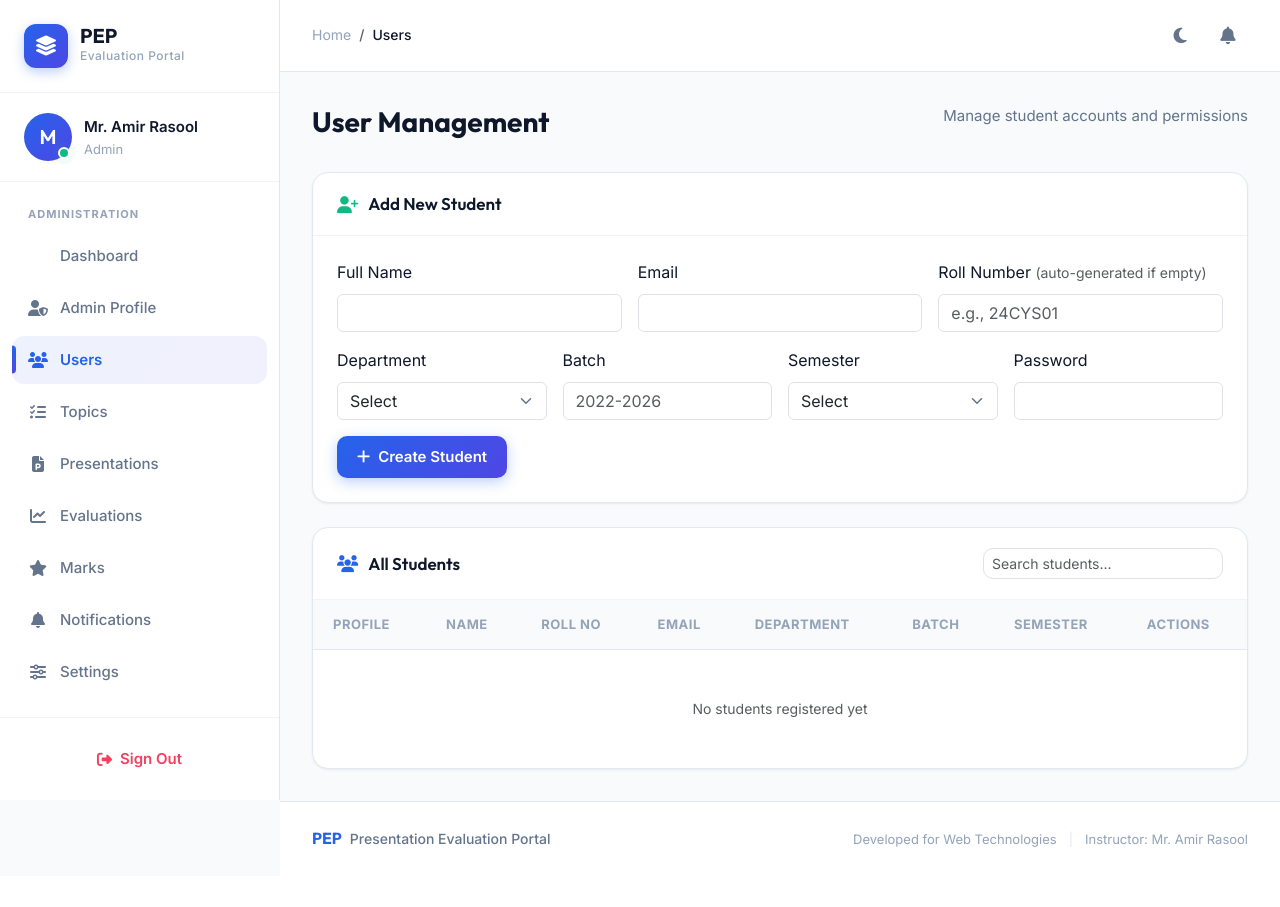
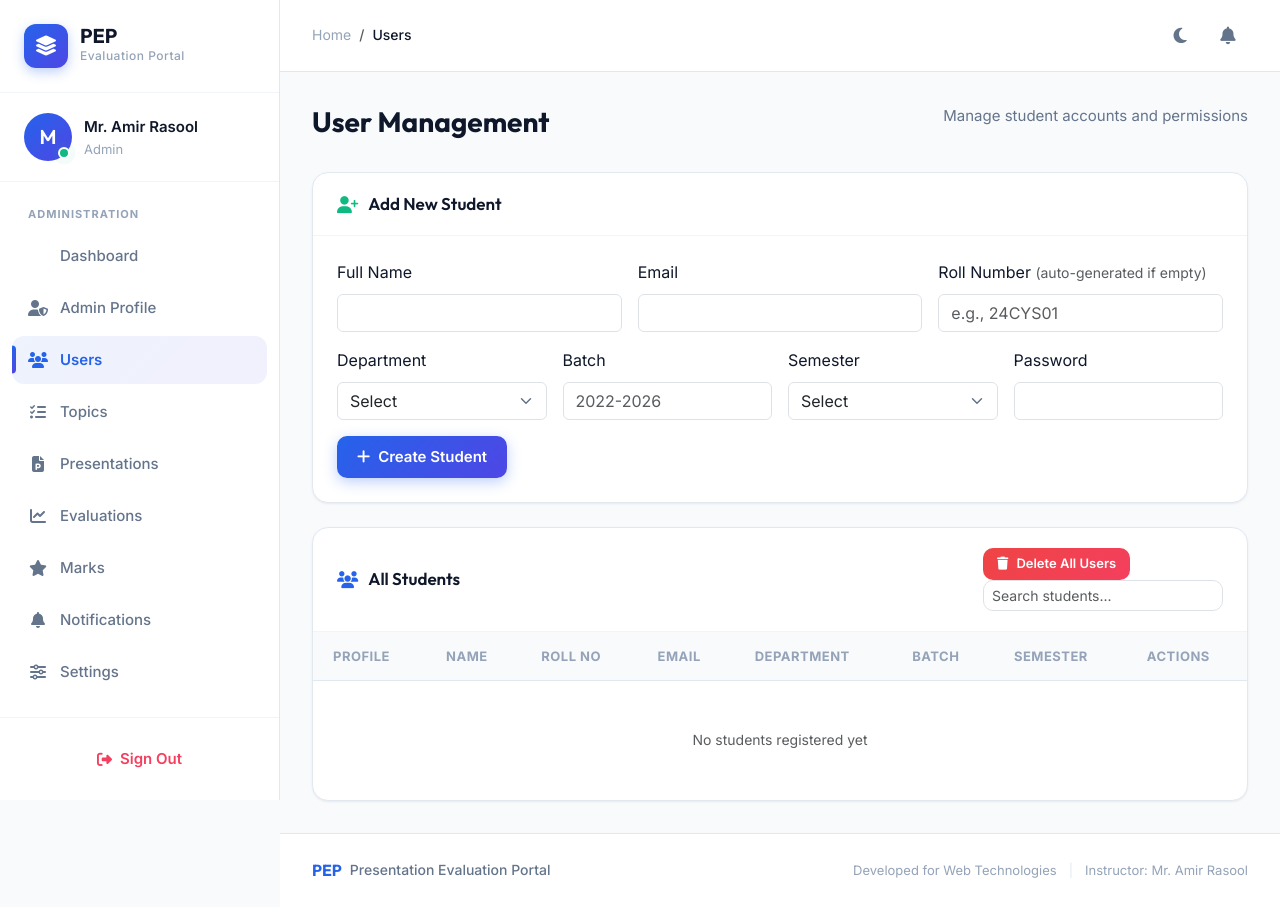
Before and after one commit to saad-838/presentation-evalutation-portal, a Flask app: page /admin/users in a window 1280 px wide. Before the commit the page ends 847 px from the top, so only its background shows below. Run offline with Flask 3, Linux system fonts and the light colour scheme; a user stored in the database is signed in; data comes from the database, SQL or seed files in the repository; parts of the project's set-up code (start-up, migrations or seed data) failed here and were passed over.

Commit message:
Update admin panel and user image functionality

```diff
--- a/app.py
+++ b/app.py
@@ -306,15 +306,6 @@ def register():
             flash('Email already registered.', 'error')
             return redirect(url_for('register'))
 
-        profile_pic = ''
-        if 'profile_picture' in request.files:
-            file = request.files['profile_picture']
-            if file and file.filename and allowed_image_file(file.filename):
-                ext = 'jpg'
-                filename = secure_filename(f"{roll_no}_{secrets.token_hex(4)}.{ext}")
-                process_profile_picture(file, filename)
-                profile_pic = filename
-
         user = User(
             name=name,
             email=email,
@@ -323,9 +314,10 @@ def register():
             department=department,
             batch=batch,
             semester=semester,
-            profile_picture=profile_pic,
+            profile_picture='',   # no upload
             role='student'
         )
+
         db.session.add(user)
         db.session.commit()
         flash('Registration successful! Please log in.', 'success')
@@ -338,6 +330,32 @@ def logout():
     logout_user()
     flash('You have been logged out.', 'info')
     return redirect(url_for('index'))
+
+@app.route('/admin/users/delete-all', methods=['POST'])
+@login_required
+@admin_required
+def admin_delete_all_users():
+    """Delete all student accounts and their associated files."""
+    users = User.query.filter_by(role='student').all()
+    count = len(users)
+    for user in users:
+        # Delete profile picture file if exists
+        if user.profile_picture:
+            try:
+                os.remove(os.path.join(app.config['UPLOAD_FOLDER'], user.profile_picture))
+            except Exception:
+                pass
+        # Delete all presentation files
+        for pres in user.presentations:
+            try:
+                os.remove(os.path.join(app.config['UPLOAD_FOLDER'], pres.file_path))
+            except Exception:
+                pass
+        # The cascade delete handles all related records (presentations, evaluations, topics, notifications)
+        db.session.delete(user)
+    db.session.commit()
+    flash(f'All {count} student accounts and their data have been permanently deleted.', 'success')
+    return redirect(url_for('admin_users'))
 
 # ==================== STUDENT ROUTES ====================
 
@@ -363,18 +381,6 @@ def profile():
         current_user.batch = request.form.get('batch', current_user.batch)
         current_user.semester = request.form.get('semester', current_user.semester)
 
-        if 'profile_picture' in request.files:
-            file = request.files['profile_picture']
-            if file and file.filename and allowed_image_file(file.filename):
-                ext = 'jpg'
-                filename = secure_filename(f"{current_user.roll_no}_{secrets.token_hex(4)}.{ext}")
-                if current_user.profile_picture:
-                    try:
-                        os.remove(os.path.join(app.config['UPLOAD_FOLDER'], current_user.profile_picture))
-                    except:
-                        pass
-                process_profile_picture(file, filename)
-                current_user.profile_picture = filename
 
         db.session.commit()
         flash('Profile updated successfully.', 'success')
@@ -541,21 +547,6 @@ def admin_profile():
             current_user.password_hash = generate_password_hash(new_password)
             db.session.commit()
             flash('Password updated successfully.', 'success')
-        elif action == 'picture':
-            if 'profile_picture' in request.files:
-                file = request.files['profile_picture']
-                if file and file.filename and allowed_image_file(file.filename):
-                    ext = 'jpg'
-                    filename = secure_filename(f"ADMIN_{current_user.roll_no}_{secrets.token_hex(4)}.{ext}")
-                    if current_user.profile_picture:
-                        try:
-                            os.remove(os.path.join(app.config['UPLOAD_FOLDER'], current_user.profile_picture))
-                        except:
-                            pass
-                    process_profile_picture(file, filename)
-                    current_user.profile_picture = filename
-                    db.session.commit()
-                    flash('Profile picture updated successfully.', 'success')
         return redirect(url_for('admin_profile'))
     return render_template('admin.html', section='profile')
 
--- a/templates/admin.html
+++ b/templates/admin.html
@@ -157,15 +157,9 @@
             <div class="profile-cover"></div>
             <div class="profile-body">
                 <div class="profile-avatar-wrapper">
-    {% if current_user.profile_picture %}
-        <img src="{{ url_for('uploaded_file', filename=current_user.profile_picture) }}"
-             alt="{{ current_user.name }}"
-             class="profile-avatar-img">
-    {% else %}
-        <div class="profile-avatar-placeholder">
-            <span>{{ current_user.name[:1] }}</span>
-        </div>
-    {% endif %}
+    <img src="{{ url_for('static', filename='images/instructor.jpg') }}"
+         alt="{{ current_user.name }}"
+         class="profile-avatar-img">
     <div class="profile-status online"></div>
 </div>
                 <h3 class="profile-name">{{ current_user.name }}</h3>
@@ -312,10 +306,14 @@
 
 <div class="content-card" data-aos="fade-up" data-aos-delay="100">
     <div class="card-header-custom">
-        <h3><i class="fas fa-users" style="color: #2563EB;"></i> All Students</h3>
-        <div class="header-actions"><input type="text" class="form-control form-control-sm search-input" id="userSearch"
-                placeholder="Search students..."></div>
+    <h3><i class="fas fa-users" style="color: #2563EB;"></i> All Students</h3>
+    <div class="header-actions">
+        <button class="btn btn-danger btn-sm" data-bs-toggle="modal" data-bs-target="#deleteAllUsersModal">
+            <i class="fas fa-trash"></i> Delete All Users
+        </button>
+        <input type="text" class="form-control form-control-sm search-input" id="userSearch" placeholder="Search students...">
     </div>
+</div>
     <div class="card-body p-0">
         <div class="table-responsive">
             <table class="data-table" id="usersTable">
@@ -436,6 +434,32 @@
                 <div class="modal-footer"><button type="button" class="btn btn-secondary"
                         data-bs-dismiss="modal">Cancel</button><button type="submit"
                         class="btn btn-danger">Delete</button></div>
+            </form>
+        </div>
+    </div>
+</div>
+<!-- Delete All Users Confirmation Modal -->
+<div class="modal fade" id="deleteAllUsersModal" tabindex="-1">
+    <div class="modal-dialog modal-dialog-centered">
+        <div class="modal-content">
+            <div class="modal-header">
+                <h5 class="modal-title">Delete All Users</h5>
+                <button type="button" class="btn-close" data-bs-dismiss="modal"></button>
+            </div>
+            <form method="POST" action="{{ url_for('admin_delete_all_users') }}">
+                <div class="modal-body">
+                    <p><strong>Are you sure?</strong> This will permanently delete <strong>all student accounts</strong> and all their data, including:</p>
+                    <ul>
+                        <li>Profile pictures</li>
+                        <li>Uploaded presentations (PPT, PPTX, PDF)</li>
+                        <li>Evaluations, feedback, topics, notifications</li>
+                    </ul>
+                    <p class="text-danger">This action cannot be undone. The administrator account will <strong>not</strong> be deleted.</p>
+                </div>
+                <div class="modal-footer">
+                    <button type="button" class="btn btn-secondary" data-bs-dismiss="modal">Cancel</button>
+                    <button type="submit" class="btn btn-danger">Yes, Delete All Users</button>
+                </div>
             </form>
         </div>
     </div>
--- a/templates/auth.html
+++ b/templates/auth.html
@@ -120,10 +120,6 @@
                         <input type="password" class="form-control" name="confirm_password" required>
                     </div>
                 </div>
-                <div class="mb-3">
-                    <label class="form-label">Profile Picture (Optional)</label>
-                    <input type="file" class="form-control" name="profile_picture" accept="image/*">
-                </div>
                 <button type="submit" class="btn btn-primary btn-auth">
                     <span>Create Account</span>
                     <i class="fas fa-arrow-right"></i>
```
